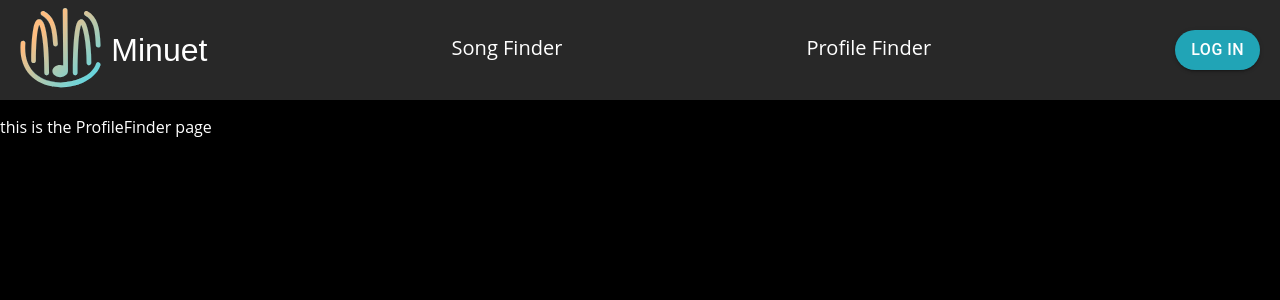
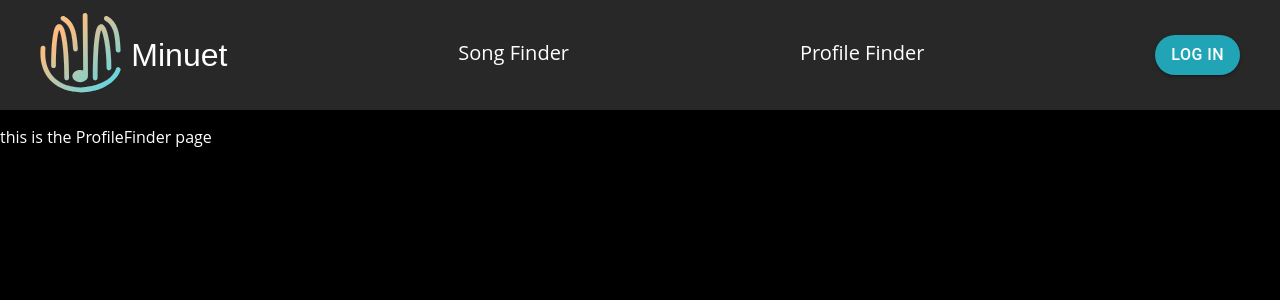
Before and after one commit to jakobreinwald/cs-130-project, a React (Create React App) app in the folder minuet/: page /profile-finder in a window 1280 px wide. Shown: the top 300 px of the page. Built offline with nearby package versions, Linux system fonts and the light colour scheme.

Commit message:
clean up code (take out comments, unused imports, etc), increased padding in nav bar

```diff
--- a/minuet/src/App.js
+++ b/minuet/src/App.js
@@ -1,6 +1,6 @@
 import './App.css';
 import NavBar from './components/navbar';
-import { Routes, Route, Link, useLocation } from 'react-router-dom';
+import { Routes, Route } from 'react-router-dom';
 import ProfileFinder from './pages/profileFinder';
 import SongFinder from './pages/songFinder';
 import UserProfile from './pages/userProfile';
--- a/minuet/src/components/navbar.css
+++ b/minuet/src/components/navbar.css
@@ -4,7 +4,7 @@
     display: flex;
     flex-direction: row;
     align-items: center;
-    padding: 0 20px;
+    padding: 5px 40px;
 }
 
 .navbarContent{
--- a/minuet/src/components/navbar.js
+++ b/minuet/src/components/navbar.js
@@ -24,12 +24,9 @@ function NavBar () {
                     <Link to='/' className='navbarAppName'> Minuet </Link>
                 </div>
 
-                {/* <p><Link to='/' data-replace="Minuet" className="navbarLink"><span>Minuet</span></Link></p> */}
                 <p><Link to='/song-finder' data-replace="Song Finder" className="navbarLink"><span>Song Finder</span></Link></p>
                 <p><Link to='/profile-finder' data-replace="Profile Finder" className="navbarLink"><span>Profile Finder</span></Link></p>
-                {/* <Link to='/' className="navbarButton">Minuet</Link>
-                <Link to='/song-finder' className="navbarButton">Song Finder</Link>
-                <Link to='/profile-finder' className="navbarButton">Profile Finder</Link> */}
+
                 <LogInOutButton />
             </div>
 
--- a/minuet/src/pages/profileFinder.js
+++ b/minuet/src/pages/profileFinder.js
@@ -1,6 +1,4 @@
 import React from 'react';
-import NavBar from '../components/navbar';
-
 
 function ProfileFinder() {
   return (
--- a/minuet/src/pages/songFinder.js
+++ b/minuet/src/pages/songFinder.js
@@ -1,6 +1,4 @@
 import React from 'react';
-
-import NavBar from '../components/navbar';
 
 function SongFinder() {
   return (
--- a/minuet/src/pages/userProfile.js
+++ b/minuet/src/pages/userProfile.js
@@ -1,6 +1,4 @@
 import React from 'react';
-
-import NavBar from '../components/navbar';
 import './userProfile.css'
 
 function UserProfile() {
```
